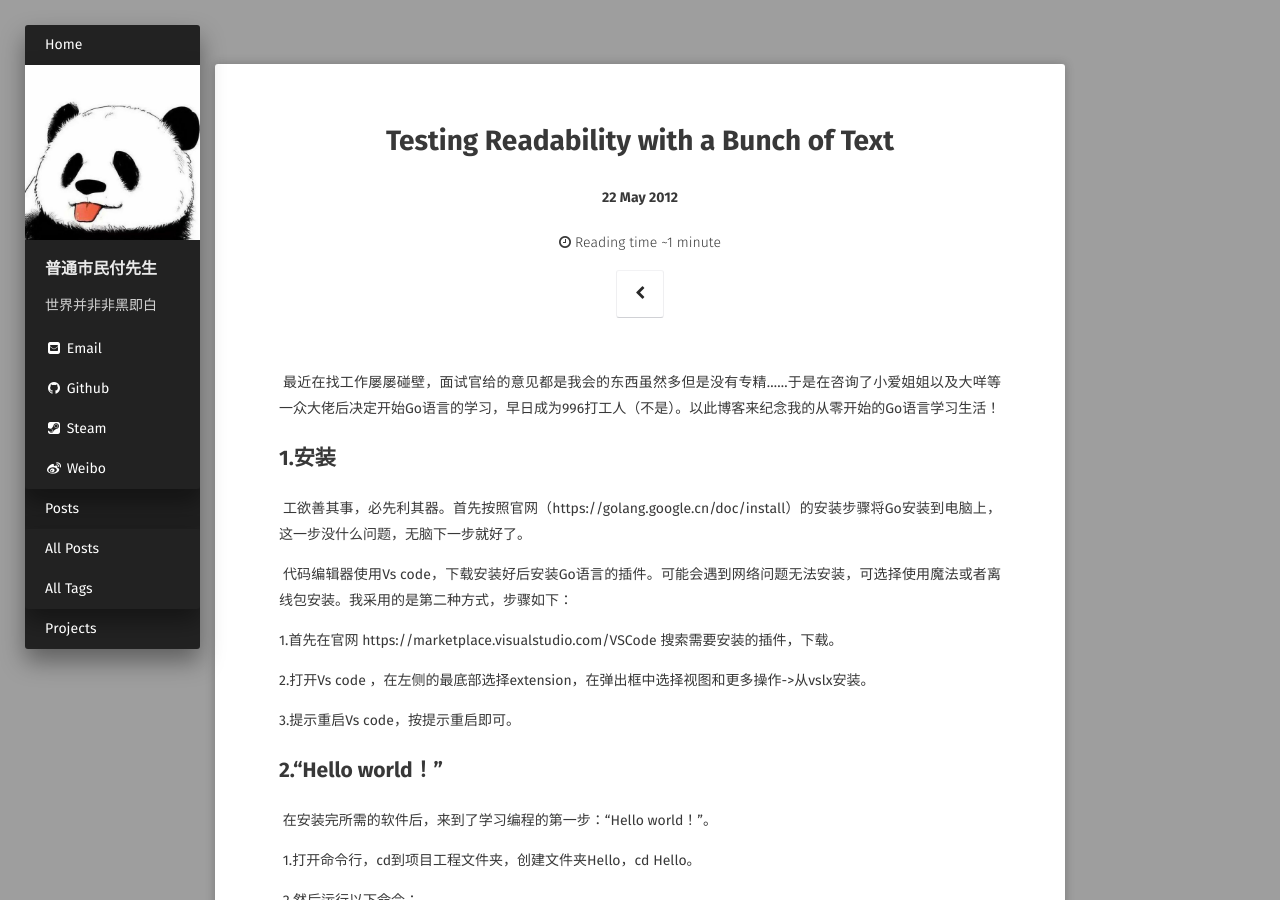
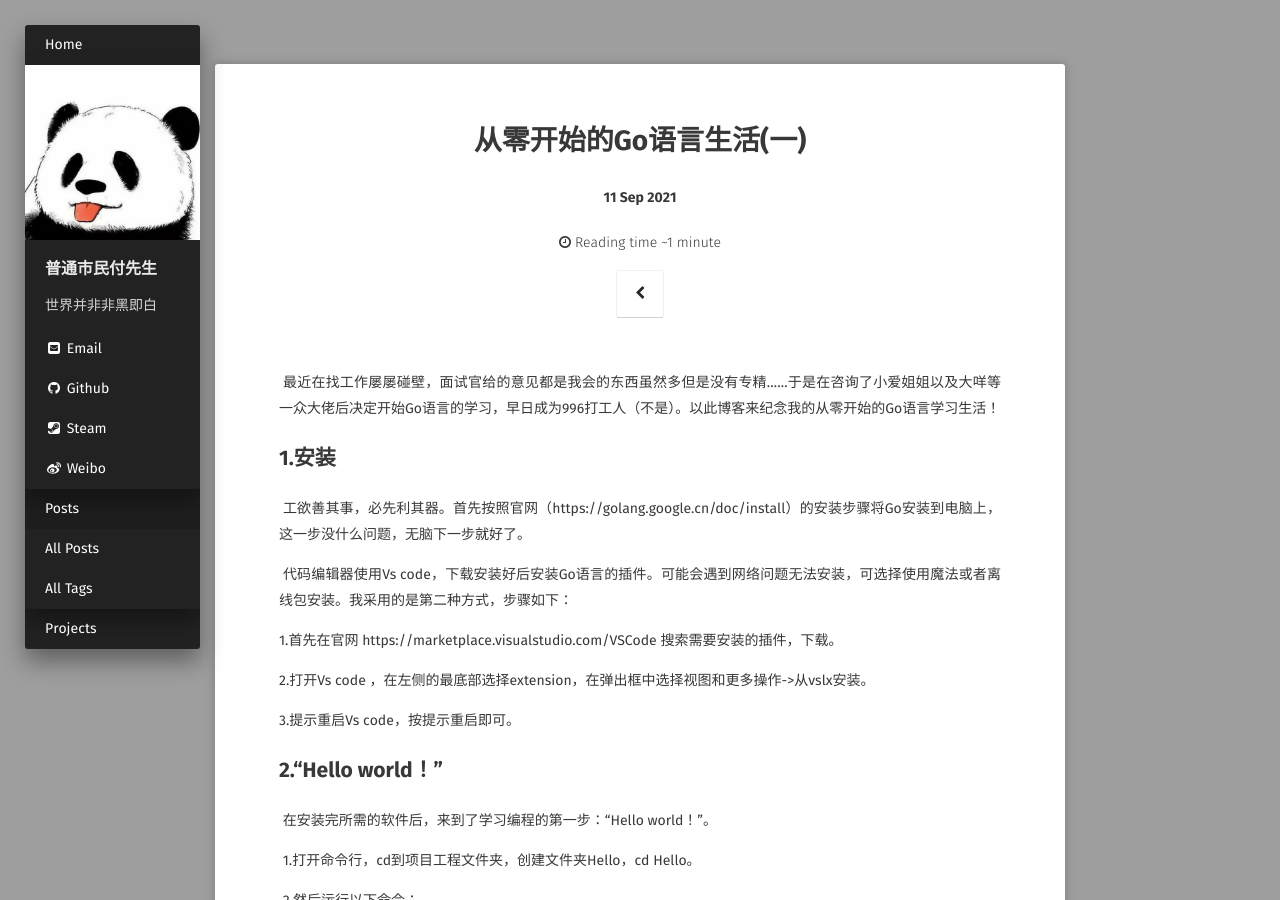
Before and after one commit to zhouningyin/zhouningyin.github.io, a Jekyll site: the page built from _posts/2021-09-11-go language-从零开始的Go语言生活（一）.md, in a window 1280 px wide and 900 px high. Built offline with Jekyll 4.4.1, drawn with Linux system fonts in a browser that asks for light colours; some web fonts are replaced; a script that is not in the unit is left out; comment, search, counter and statistics services are not loaded.

Commit message:
Add files via upload

```diff
--- a/_posts/2021-09-11-go language-从零开始的Go语言生活（一）.md
+++ b/_posts/2021-09-11-go language-从零开始的Go语言生活（一）.md
@@ -1,7 +1,7 @@
 ---
 layout: post
-title: "Testing Readability with a Bunch of Text"
-date: 2012-05-22
+title: "从零开始的Go语言生活(一)"
+date: 2021-09-11
 excerpt: "A ton of text to test readability."
 tags: [sample post, readability, test]
 comments: true
```
